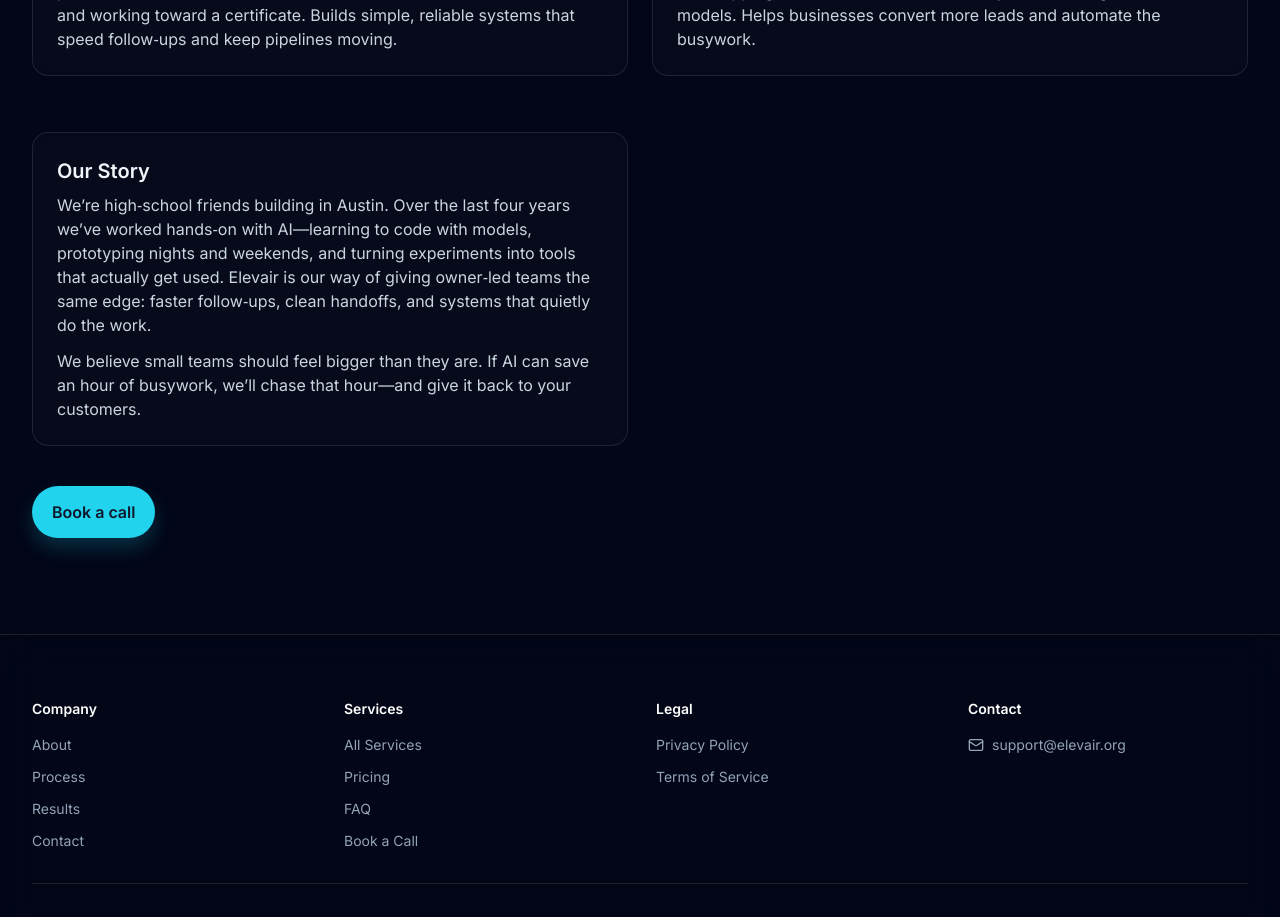
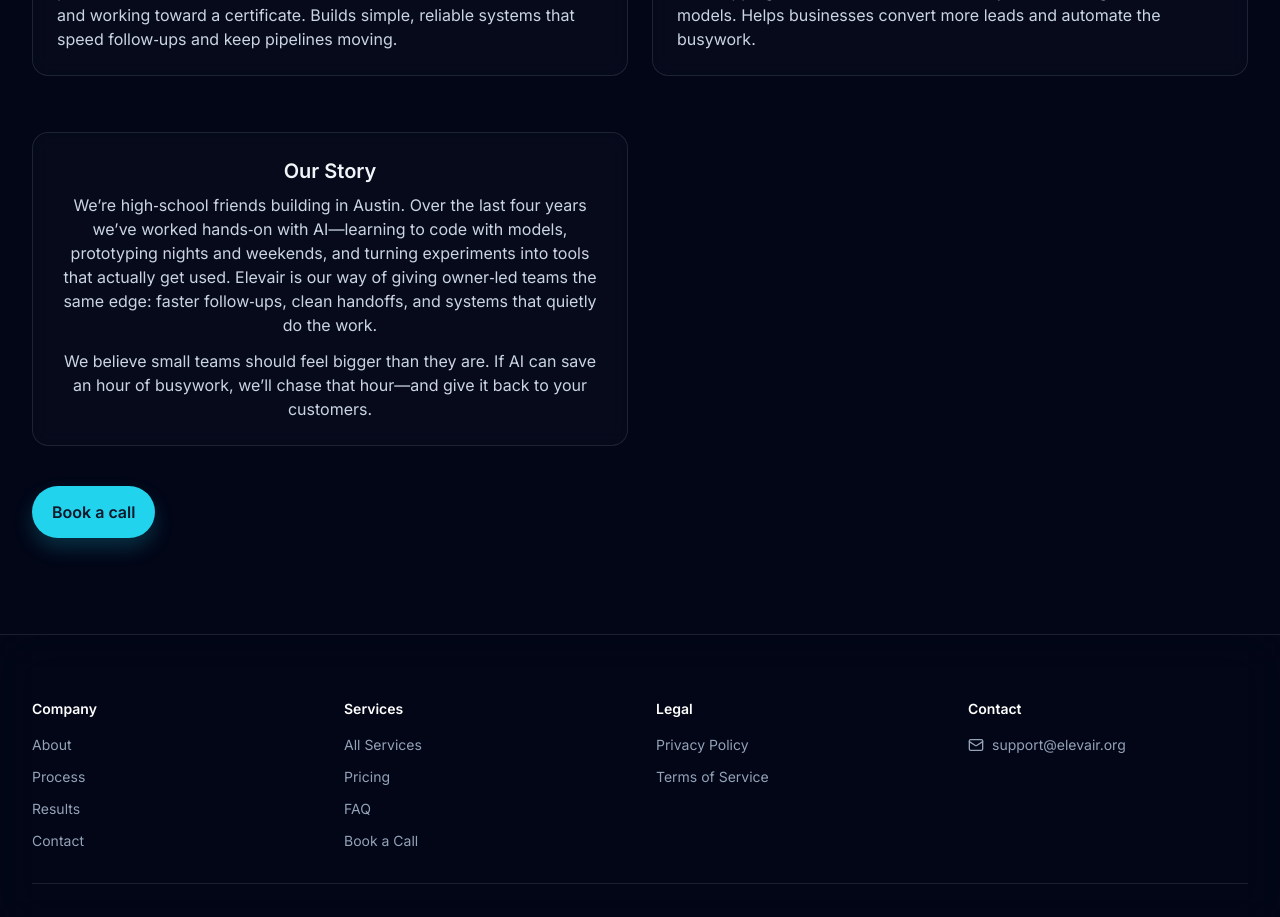
Before and after one commit to campbellhendee/elevair-clean, a Next.js app: page /about in a window 1280 px wide. Shown: the part 1000-1917 px from the top of the page. Built offline with nearby package versions, Linux system fonts and the light colour scheme; no server answers.

Commit message:
About-story-centered

```diff
--- a/app/about/page.tsx
+++ b/app/about/page.tsx
@@ -60,7 +60,7 @@
             </p>
         </div>
         {/* Our Story (moved below team) */}
-        <div className="card-surface p-6 mt-8">
+        <div className="card-surface p-6 mt-8 max-w-3xl mx-auto text-center">
           <h2 className="text-xl font-semibold">Our Story</h2>
           <p className="text-slate-300 mt-2">
             We’re high‑school friends building in Austin. Over the last four years
```
